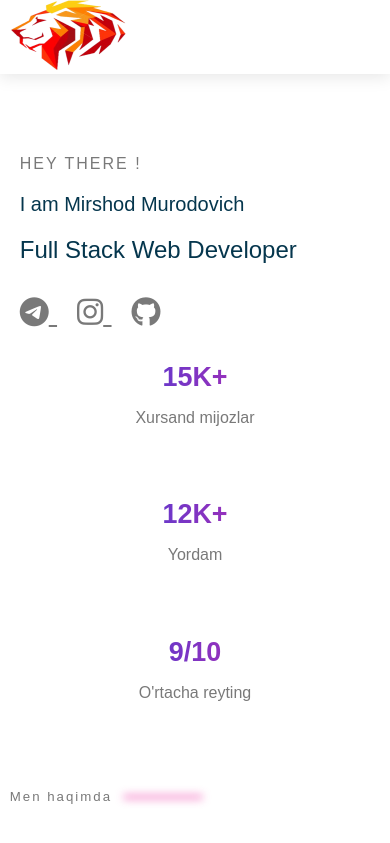
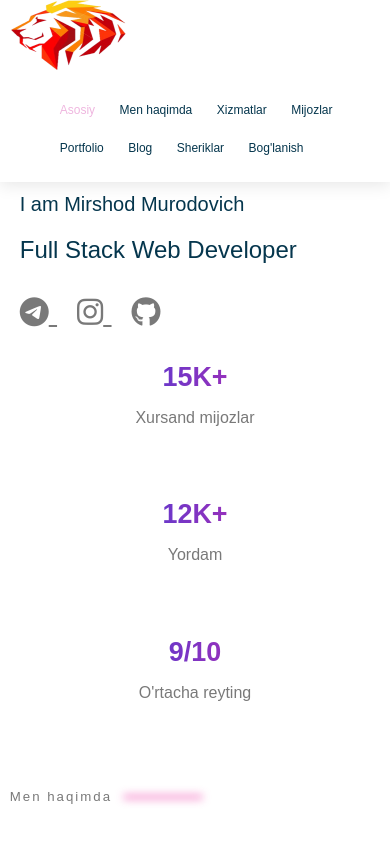
Before and after one commit to Murodovicch/Portfolio, a plain HTML site: page index.html in a window 390 px wide. Shown: the top 843 px of the page. Drawn offline with Linux system fonts and the light colour scheme.

Commit message:
bog'lanish

```diff
--- a/css/contact.css
+++ b/css/contact.css
@@ -38,6 +38,10 @@ body {
 
 .main-navigation__item a:hover {
     color: #efb6df;;
+}
+
+.main-navigation li.active a {
+    color: #efb6df;
 }
 
 .button {
--- a/css/style.css
+++ b/css/style.css
@@ -57,6 +57,11 @@ body {
 .main-navigation__item a:hover {
     color: #efb6df;
 }
+
+.main-navigation li.active a {
+    color: #efb6df;
+}
+
 /* header style end */
 
 /* Asosiy style start */
@@ -545,10 +550,6 @@ body {
 }
 
 @media only screen and (max-width: 1200px) {
-    .main-navigation {
-        display: none;
-    }
-
     .main-section__image {
         display: none;
     }
--- a/index.html
+++ b/index.html
@@ -26,26 +26,26 @@
           </div>
           <nav class="main-navigation">
             <ul class="main-navigation__items">
-              <li class="main-navigation__item">
+              <li class="main-navigation__item active">
                 <a href="">Asosiy</a>
               </li>
               <li class="main-navigation__item">
-                <a href="">Men haqimda</a>
+                <a href="#about-me">Men haqimda</a>
               </li>
               <li class="main-navigation__item">
-                <a href="">Xizmatlar</a>
+                <a href="#services">Xizmatlar</a>
               </li>
               <li class="main-navigation__item">
-                <a href="">Mijozlar</a>
+                <a href="#clients">Mijozlar</a>
               </li>
               <li class="main-navigation__item">
-                <a href="">Portfolio</a>
+                <a href="#portfolio">Portfolio</a>
               </li>
               <li class="main-navigation__item">
-                <a href="">Blog</a>
+                <a href="#blog">Blog</a>
               </li>
               <li class="main-navigation__item">
-                <a href="">Sheriklar</a>
+                <a href="#partners">Sheriklar</a>
               </li>
               <li class="main-navigation__item">
                 <a href="contact.html">Bog'lanish</a>
```
Also changed, not shown: contact.html (+1 -1 lines), img/p1.jpg (deleted), img/p2.jpg (deleted), img/p3.jpg (deleted), img/p4.jpg (deleted), img/p5.jpg (deleted), img/p6.jpg (deleted).
